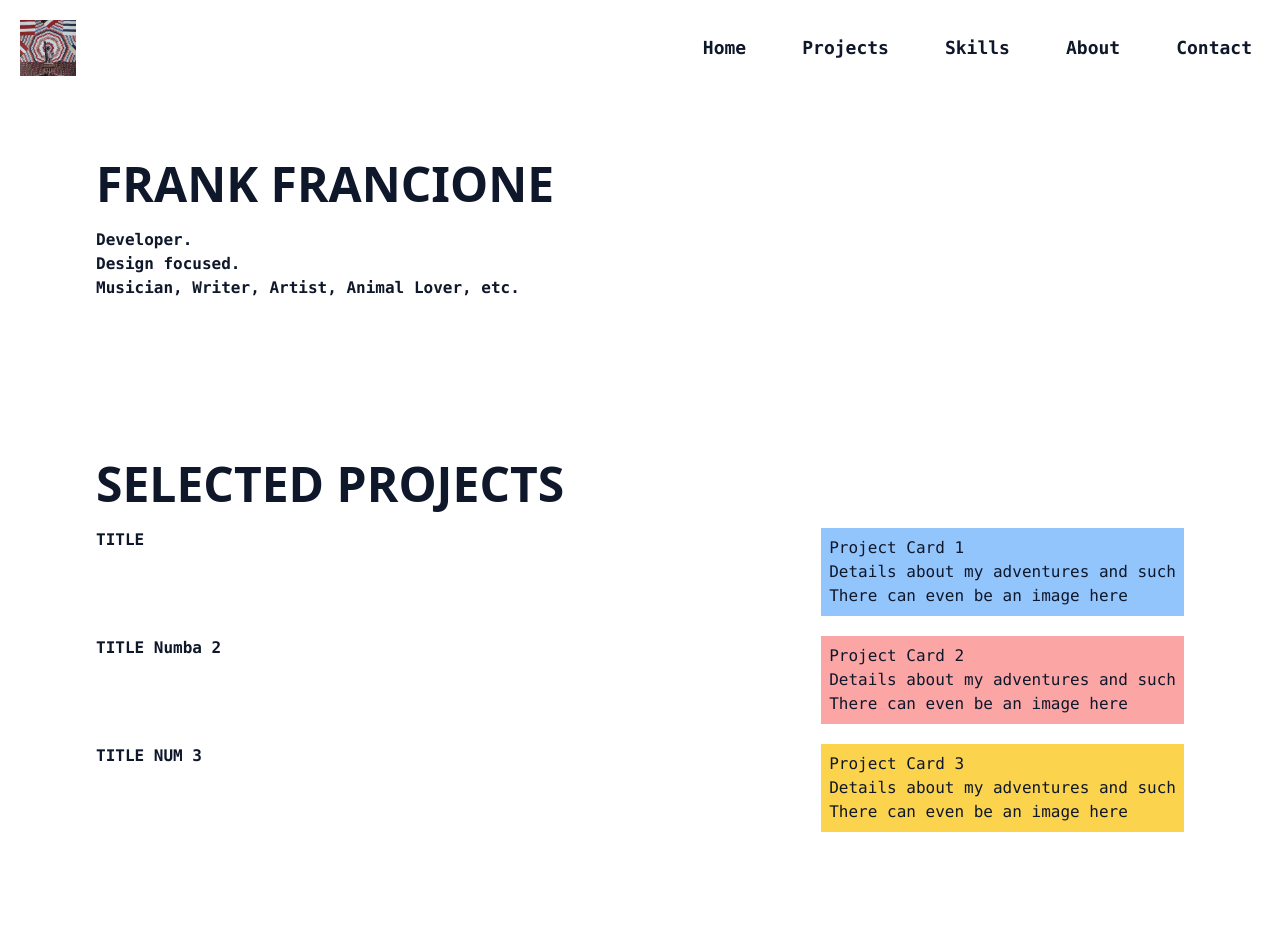
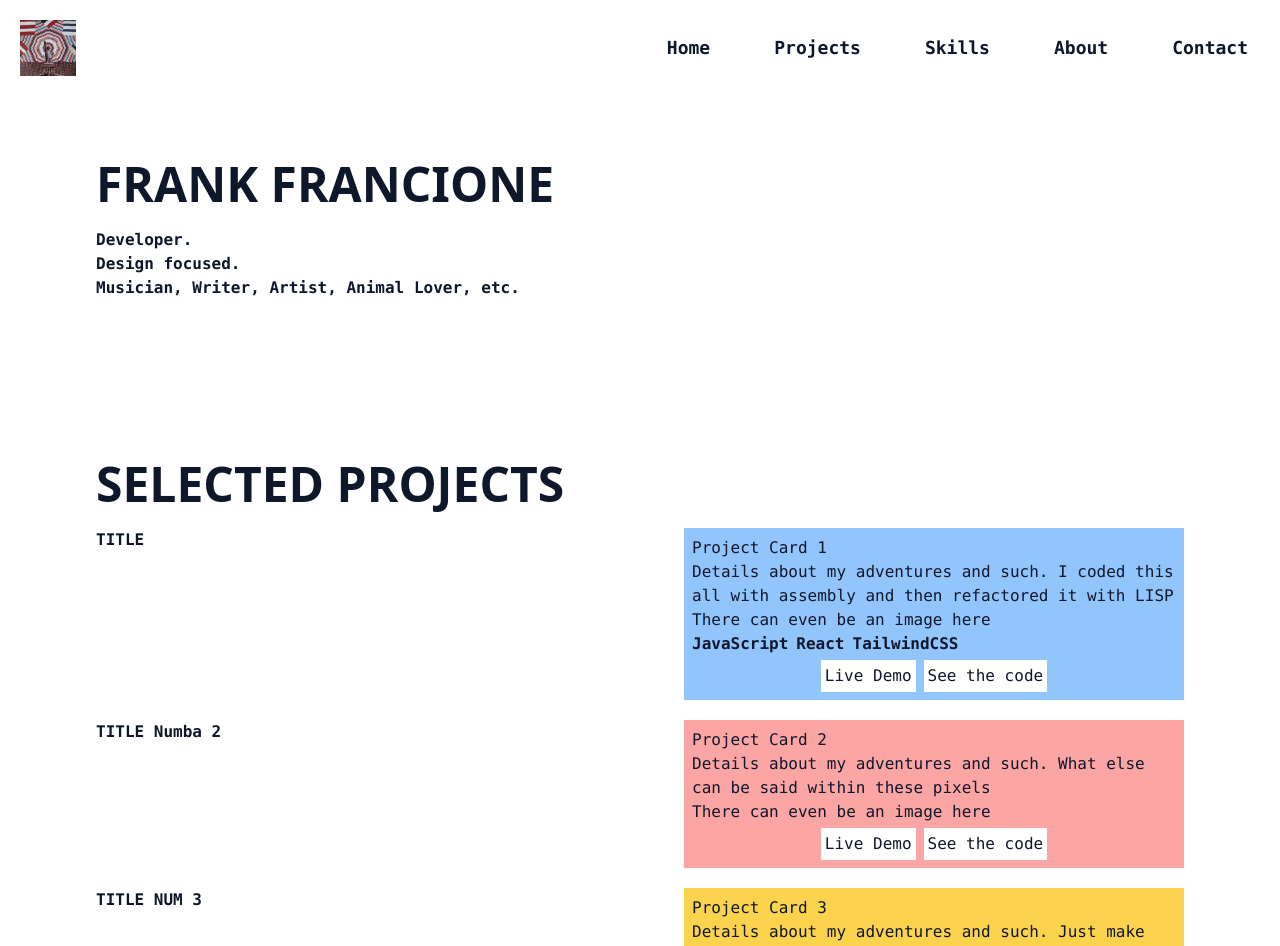
Before and after one commit to Bonyony/my_portfolio_site, a React (Vite) app: page / in a window 1280 px wide. Shown: the top 946 px of the page. Built offline with nearby package versions, Linux system fonts and the light colour scheme; the HTML template or start-up script is replaced by a standard one.

Commit message:
added some card styling

```diff
--- a/src/components/Navbar.jsx
+++ b/src/components/Navbar.jsx
@@ -5,27 +5,39 @@ const Menu = () => {
   return (
     <ul className="flex flex-row items-center gap-14 p-2 font-mono ">
       <li>
-        <a className="hover:bg-blue-300 transition-all duration-300" href="">
+        <a
+          className="hover:bg-blue-300 p-1 transition-all duration-100"
+          href=""
+        >
           Home
         </a>
       </li>
       <li>
-        <a className="hover:bg-red-300 transition-all duration-300" href="">
+        <a className="hover:bg-red-300 p-1 transition-all duration-100" href="">
           Projects
         </a>
       </li>
       <li>
-        <a className="hover:bg-amber-300 transition-all duration-300" href="">
+        <a
+          className="hover:bg-amber-300 p-1 transition-all duration-100"
+          href=""
+        >
           Skills
         </a>
       </li>
       <li>
-        <a className="hover:bg-green-300 transition-all duration-300" href="">
+        <a
+          className="hover:bg-green-300 p-1 transition-all duration-100"
+          href=""
+        >
           About
         </a>
       </li>
       <li>
-        <a className="hover:bg-pink-300 transition-all duration-300" href="">
+        <a
+          className="hover:bg-pink-300 p-1 transition-all duration-100"
+          href=""
+        >
           Contact
         </a>
       </li>
--- a/src/components/Projects.jsx
+++ b/src/components/Projects.jsx
@@ -10,10 +10,38 @@ const Projects = () => {
         className="flex flex-row font-mono justify-between mt-5"
       >
         <h2 className="font-bold">TITLE</h2>
-        <div id="projectDetail" className="flex-col bg-blue-300 p-2">
+        <div
+          id="projectDetail"
+          className="flex-col bg-blue-300 p-2 max-w-[500px]"
+        >
           <h2>Project Card 1</h2>
-          <p>Details about my adventures and such</p>
+          <p>
+            Details about my adventures and such. I coded this all with assembly
+            and then refactored it with LISP
+          </p>
           <p>There can even be an image here</p>
+          <div id="techStack">
+            <ul className="flex flex-row justify-start gap-2 font-semibold">
+              <li>JavaScript</li>
+              <li>React</li>
+              <li>TailwindCSS</li>
+            </ul>
+          </div>
+          <div id="btns" className="flex justify-center gap-2 mt-1">
+            <a
+              href=""
+              className="bg-white p-1 hover:bg-slate-600 hover:text-white transition-all duration-75"
+            >
+              Live Demo
+            </a>
+            <a
+              href=""
+              className="bg-white p-1 hover:bg-slate-600 hover:text-white transition-all duration-75"
+            >
+              See the code
+              {/* Maybe have a GitHub logo here as an svg */}
+            </a>
+          </div>
         </div>
       </div>
 
@@ -22,10 +50,31 @@ const Projects = () => {
         className="flex flex-row font-mono justify-between mt-5"
       >
         <h2 className="font-bold">TITLE Numba 2</h2>
-        <div id="projectDetail" className="flex-col bg-red-300 p-2">
+        <div
+          id="projectDetail"
+          className="flex-col bg-red-300 p-2 max-w-[500px]"
+        >
           <h2>Project Card 2</h2>
-          <p>Details about my adventures and such</p>
+          <p>
+            Details about my adventures and such. What else can be said within
+            these pixels
+          </p>
           <p>There can even be an image here</p>
+
+          <div id="btns" className="flex justify-center gap-2 mt-1">
+            <a
+              href=""
+              className="bg-white p-1 hover:bg-slate-600 hover:text-white transition-all duration-75"
+            >
+              Live Demo
+            </a>
+            <a
+              href=""
+              className="bg-white p-1 hover:bg-slate-600 hover:text-white transition-all duration-75"
+            >
+              See the code
+            </a>
+          </div>
         </div>
       </div>
 
@@ -34,10 +83,30 @@ const Projects = () => {
         className="flex flex-row font-mono justify-between mt-5"
       >
         <h2 className="font-bold">TITLE NUM 3</h2>
-        <div id="projectDetail" className="flex-col bg-amber-300 p-2">
+        <div
+          id="projectDetail"
+          className="flex-col bg-amber-300 p-2 max-w-[500px]"
+        >
           <h2>Project Card 3</h2>
-          <p>Details about my adventures and such</p>
+          <p>
+            Details about my adventures and such. Just make sure there is enough
+            text to keep the container large!
+          </p>
           <p>There can even be an image here</p>
+          <div id="btns" className="flex justify-center gap-2 mt-1">
+            <a
+              href=""
+              className="bg-white p-1 hover:bg-slate-600 hover:text-white transition-all duration-75"
+            >
+              Live Demo
+            </a>
+            <a
+              href=""
+              className="bg-white p-1 hover:bg-slate-600 hover:text-white transition-all duration-75"
+            >
+              See the code
+            </a>
+          </div>
         </div>
       </div>
     </div>
```
